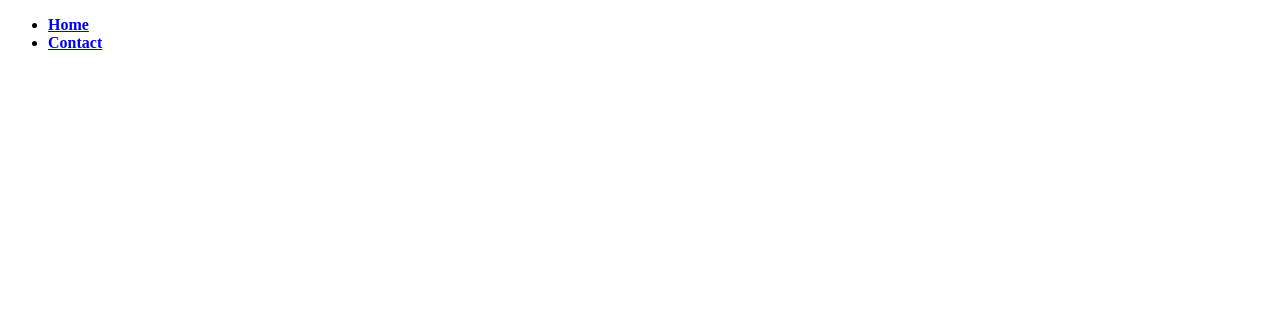
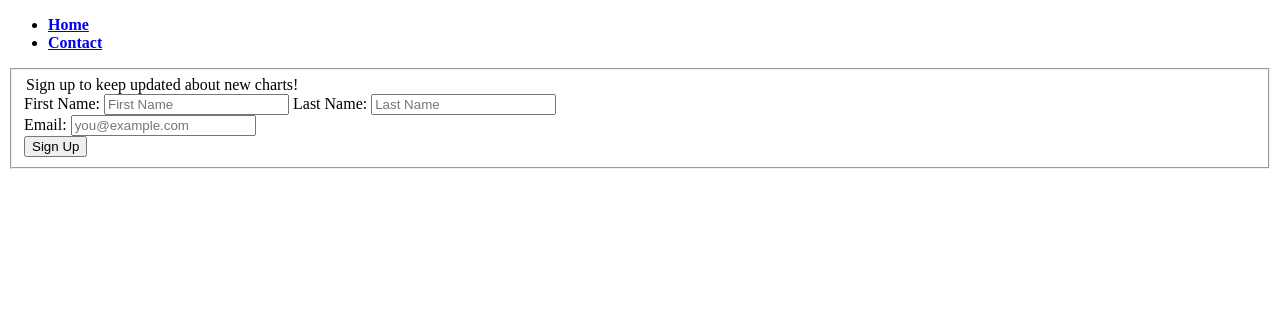
Before and after one commit to insightviz/dashboard_app, a Flask app: page / in a window 1280 px wide. Before the commit the part shown is almost empty. Shown: the top 312 px of the page. Run offline with Flask 2, Linux system fonts and the light colour scheme.

Commit message:
Add sign up form to layout

```diff
--- a/flaskr/templates/layout.html
+++ b/flaskr/templates/layout.html
@@ -19,5 +19,22 @@
         </div>
     </header>
     {% block body %}{% endblock %}
+
+<fieldset>
+  <form action="{url route}}" method="post">
+    <legend>Sign up to keep updated about new charts!</legend>
+    <div class="name">
+      <label for="firstName">First Name:</label>
+      <input type="text" id="firstName" name="first_name" placeholder="First Name" required>
+      <label for="lastName">Last Name:</label>
+      <input type="text" id="lastName" name="last_name" placeholder="Last Name" required>
+    </div>
+    <div class="email">
+      <label for="email">Email:</label>
+      <input type="email" id="email" name="email" placeholder="you@example.com" required>
+    </div>
+    <button type="submit">Sign Up</button>
+  </form>
+</fieldset>
 </body>
 </html>
```
